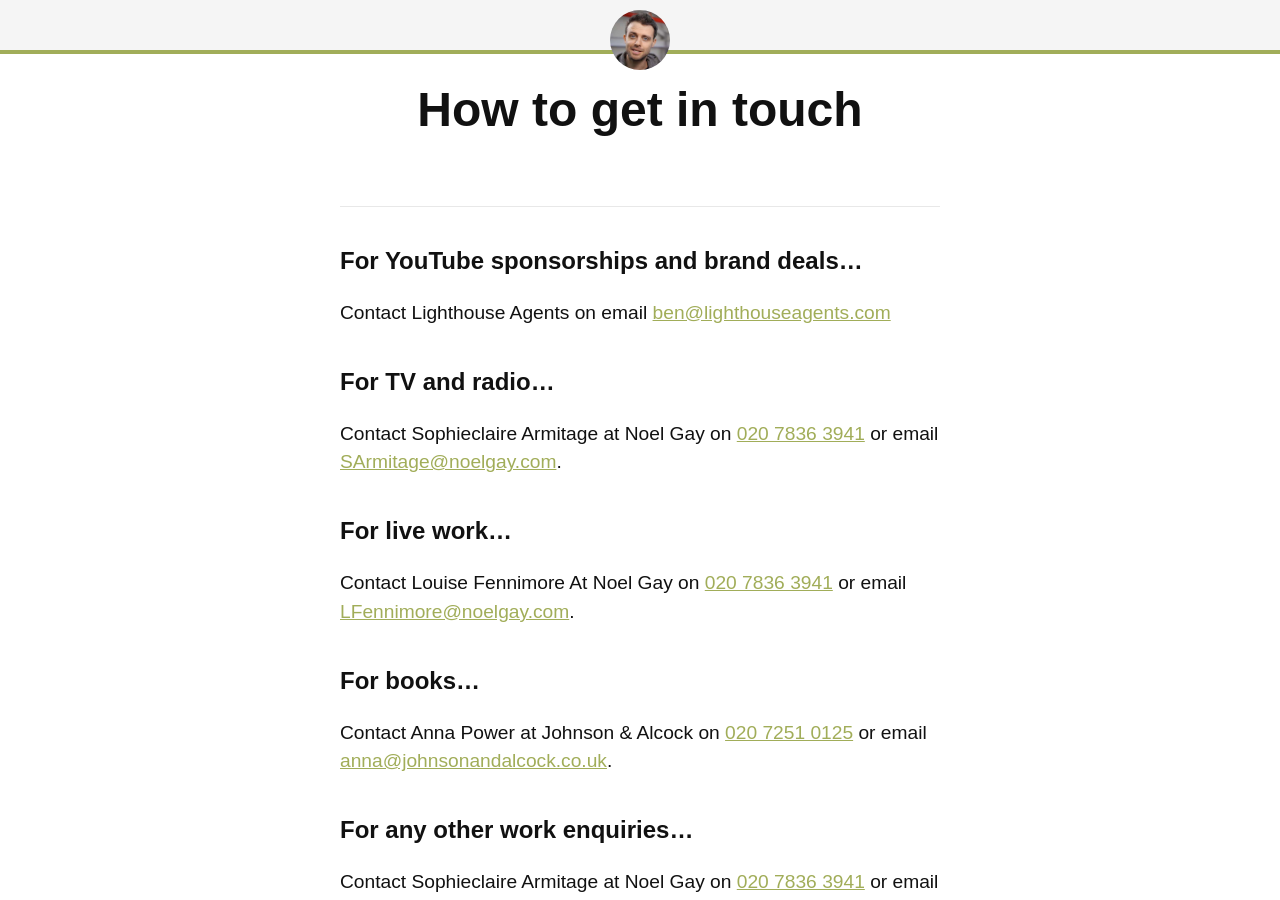
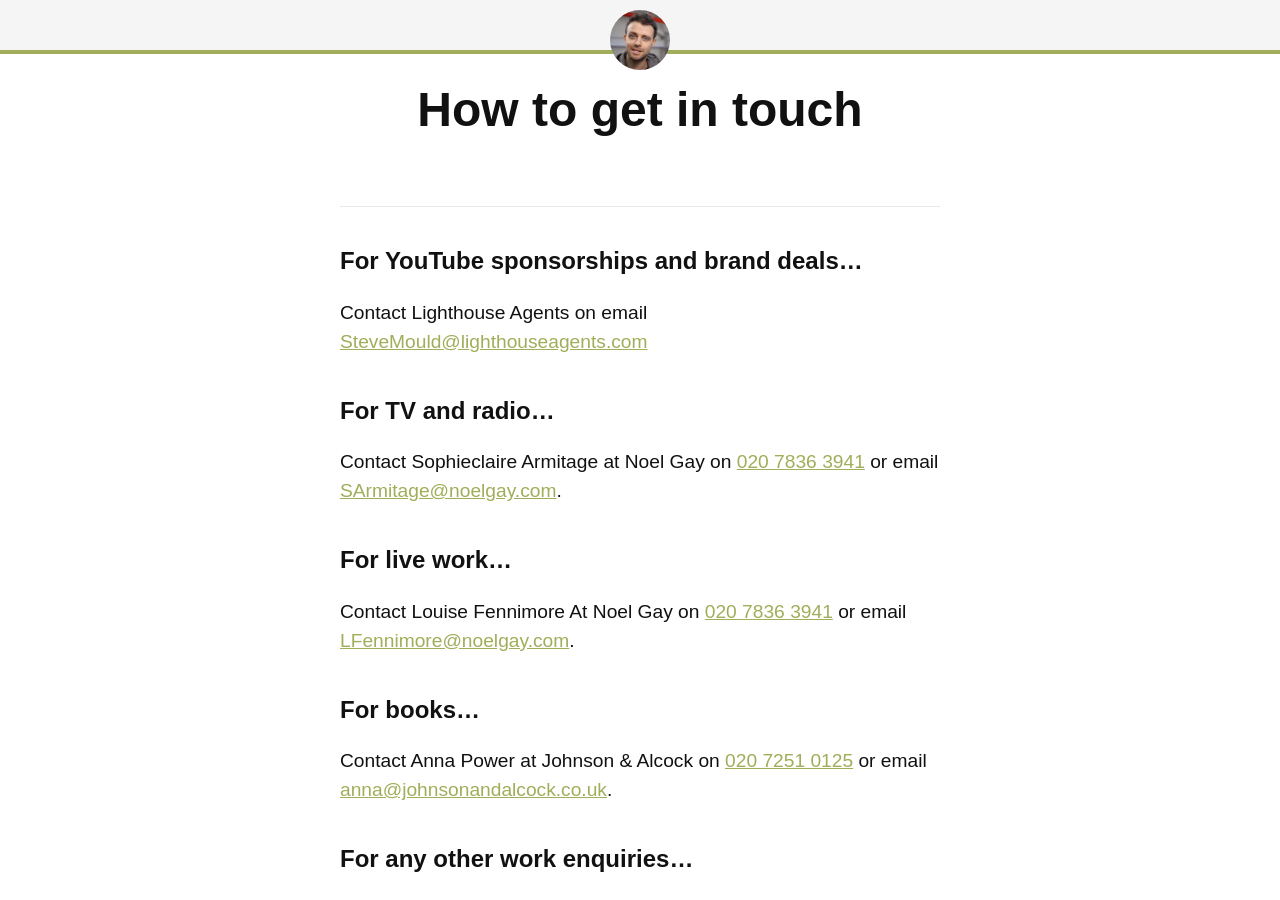
Before and after one commit to steventhebrave/steventhebrave.github.io, a Jekyll site: the page built from _pages/contact.md, in a window 1280 px wide and 900 px high. Built offline with Jekyll 4.4.1, drawn with Linux system fonts in a browser that asks for light colours.

Commit message:
update contact info

```diff
--- a/_pages/contact.md
+++ b/_pages/contact.md
@@ -5,7 +5,7 @@ title: How to get in touch
 ---
 
 ## For YouTube sponsorships and brand deals…
-Contact Lighthouse Agents on email [ben@lighthouseagents.com](mailto:ben@lighthouseagents.com)
+Contact Lighthouse Agents on email [SteveMould@lighthouseagents.com](mailto:SteveMould@lighthouseagents.com)
 
 ## For TV and radio…
 Contact Sophieclaire Armitage at Noel Gay on {% include phone.html number="20 7836 3941" %} or email [SArmitage@noelgay.com](mailto:SArmitage@noelgay.com).
```
